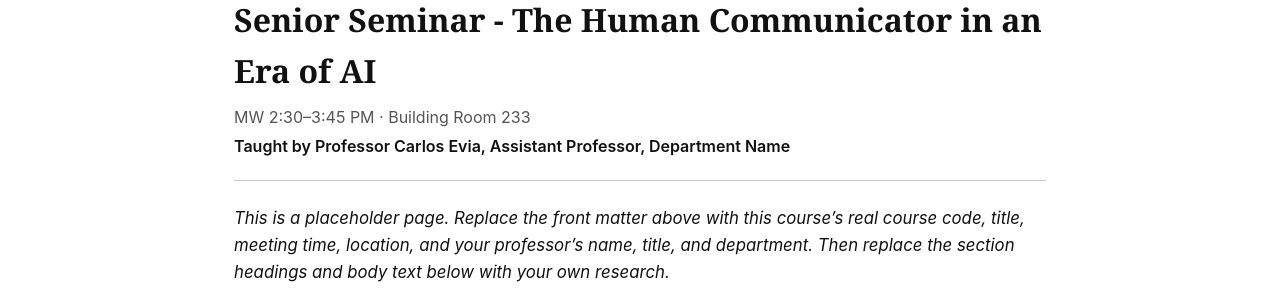
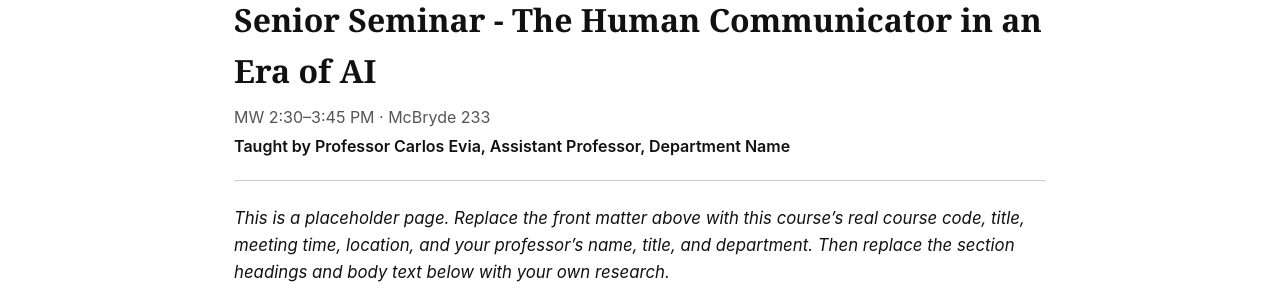
Before and after one commit to Darbyclose/myawesomesemester, a Jekyll site: the page built from _courses/course-01.md, in a window 1280 px wide. Shown: the part 199-499 px from the top of the page. Built offline with Jekyll 4.4.1, drawn with Linux system fonts in a browser that asks for light colours.

Commit message:
Update course-01.md

```diff
--- a/_courses/course-01.md
+++ b/_courses/course-01.md
@@ -3,7 +3,7 @@ course_number: 1
 course_code: "COMM XXXX"
 course_title: "Senior Seminar - The Human Communicator in an Era of AI"
 meeting_time: "MW 2:30–3:45 PM"
-location: "Building Room 233"
+location: "McBryde 233"
 instructor_name: "Professor Carlos Evia"
 instructor_title: "Assistant Professor"
 instructor_department: "Department Name"
```
